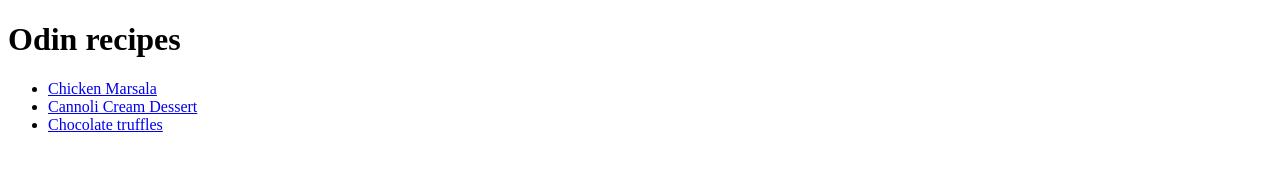
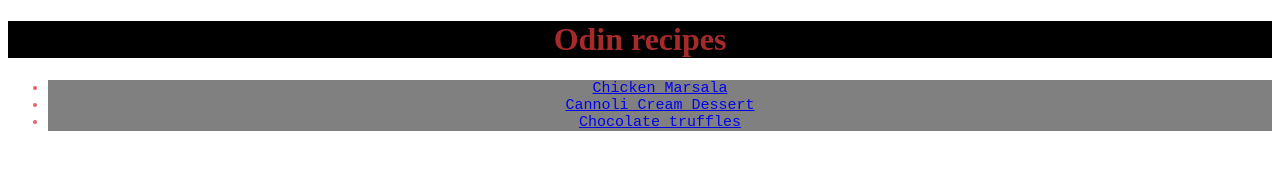
Before and after one commit to LuminationWa/odin-recipes, a plain HTML site: page index.html in a window 1280 px wide. Drawn offline with Linux system fonts and the light colour scheme.

Commit message:
Updated with css

```diff
--- a/index.html
+++ b/index.html
@@ -3,15 +3,16 @@
     <head>
         <title>Recipes</title>
         <meta charset="UTF-8">
+        <link rel="stylesheet" href="style.css">
 
     </head>
 
     <body>
         <h1>Odin recipes</h1>
         <ul>
-            <li><a href="./recipes/chickenmarsala.html">Chicken Marsala</a></li>
-            <li><a href="./recipes/cannolicreamdessert.html">Cannoli Cream Dessert</a></li>
-            <li><a href="./recipes/chocolatetruffles.html">Chocolate truffles</a></li>
+            <li class="recipes"><a href="./recipes/chickenmarsala.html">Chicken Marsala</a></li>
+            <li class="recipes"><a href="./recipes/cannolicreamdessert.html">Cannoli Cream Dessert</a></li>
+            <li class="recipes"><a href="./recipes/chocolatetruffles.html">Chocolate truffles</a></li>
         </ul>
     </body>
 </html>
--- /dev/null
+++ b/style.css
@@ -0,0 +1,16 @@
+h1 {
+    color:brown;
+    background-color:black;
+    font-weight: bold;
+    text-align: center;
+
+}
+
+.recipes {
+    font-size: 15px;
+    font-family: 'Courier New', Courier, monospace;
+    text-align: center;
+    background-color:gray;
+    color:rgb(230, 100, 100);
+
+}
```
